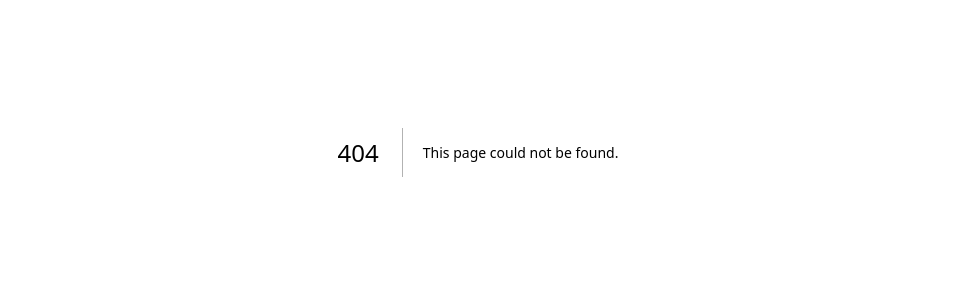
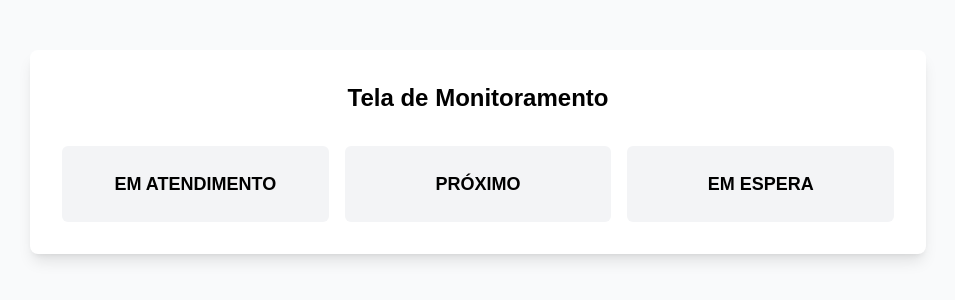
Before and after one commit to deivysonjds/healsync-f, a Next.js app in the folder front-healsync/: page /pages/monitor in a window 1280 px wide. Before the commit this address had no page. Shown: the part 248-548 px from the top of the page, without its empty margins (162-1117 px from the left). Built offline with nearby package versions, Linux system fonts and the light colour scheme.

Commit message:
feat(monitor): adiciona tela de monitoramento visual - Carlos Borba

```diff
--- /dev/null
+++ b/front-healsync/src/app/pages/monitor/page.jsx
@@ -0,0 +1,14 @@
+export default function MonitorPage() {
+  return (
+    <div className="min-h-screen flex items-center justify-center bg-gray-50">
+      <div className="bg-white p-8 rounded-lg shadow-lg w-full max-w-4xl">
+        <h1 className="text-2xl font-bold text-center mb-8">Tela de Monitoramento</h1>
+        <div className="grid grid-cols-3 gap-4">
+          <div className="bg-gray-100 p-6 rounded-md text-center font-semibold text-lg">EM ATENDIMENTO</div>
+          <div className="bg-gray-100 p-6 rounded-md text-center font-semibold text-lg">PRÓXIMO</div>
+          <div className="bg-gray-100 p-6 rounded-md text-center font-semibold text-lg">EM ESPERA</div>
+        </div>
+      </div>
+    </div>
+  );
+}
```
